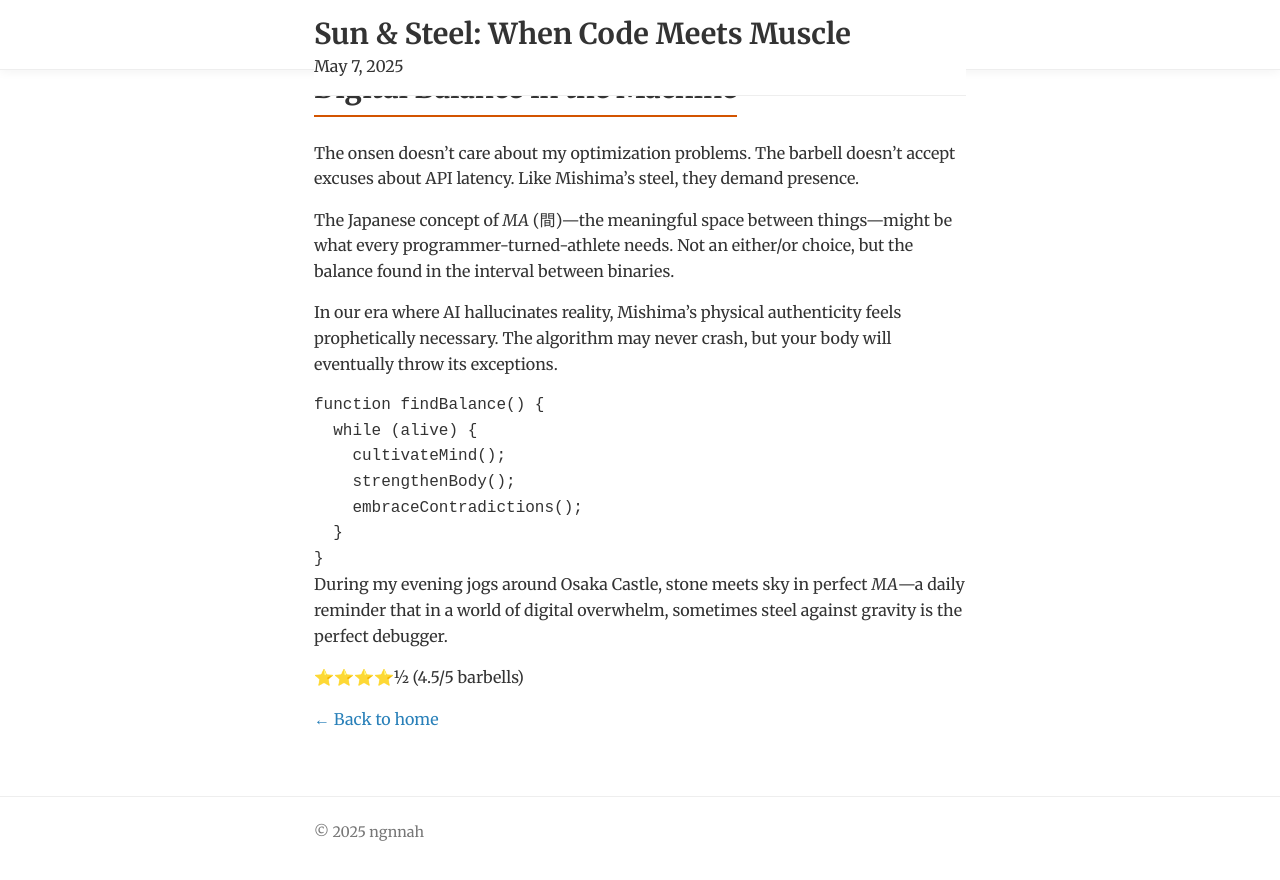
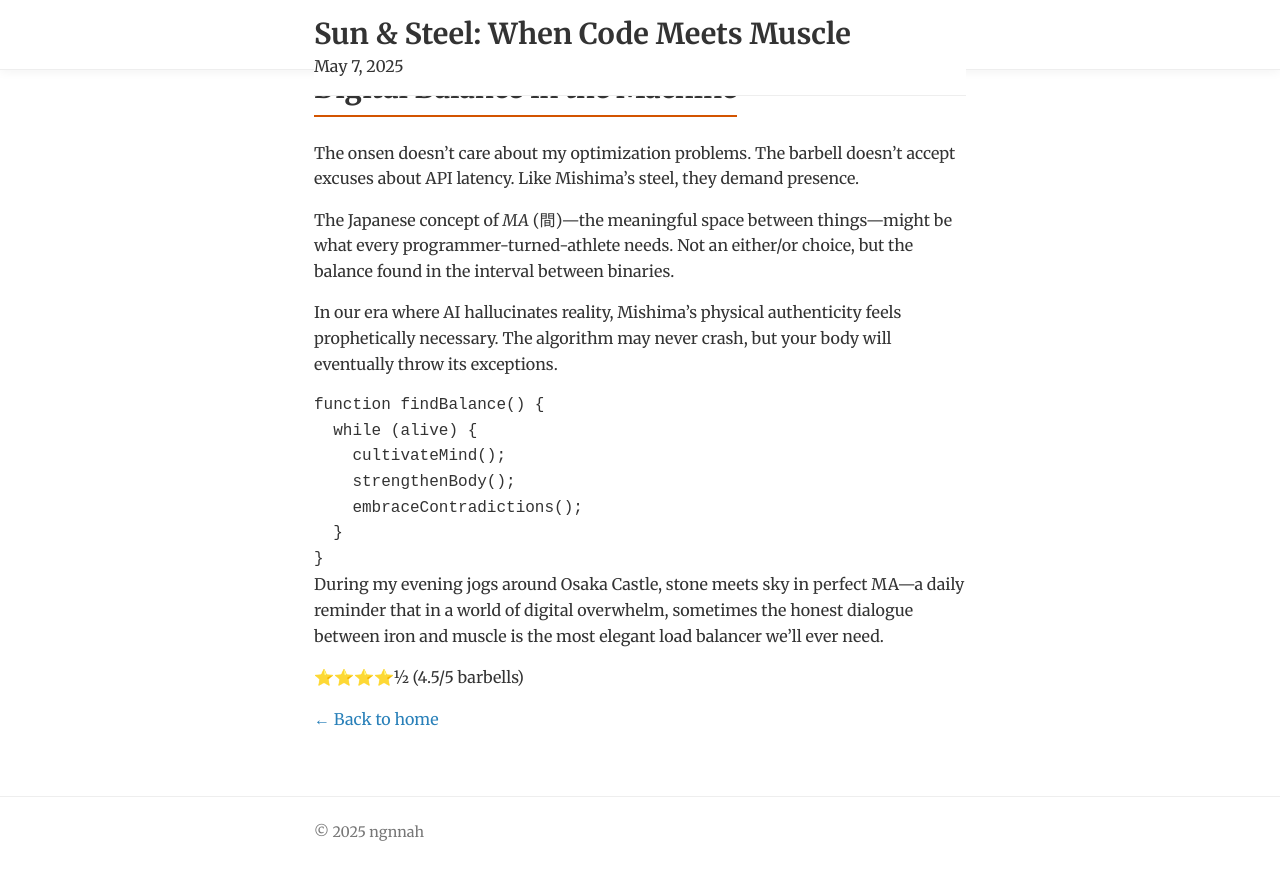
Before and after one commit to ngnnah/ngnnah.github.io, a Jekyll site: the page built from _posts/2025-05-07-book-review-sun-and-steel.md, in a window 1280 px wide and 900 px high, scrolled down 717 px. Shown: the top 880 px of the window. Built offline with Jekyll 4.4.1, drawn with Linux system fonts in a browser that asks for light colours.

Commit message:
load balancer

````diff
--- a/_posts/2025-05-07-book-review-sun-and-steel.md
+++ b/_posts/2025-05-07-book-review-sun-and-steel.md
@@ -42,6 +42,6 @@ function findBalance() {
 }
 ```
 
-During my evening jogs around Osaka Castle, stone meets sky in perfect _MA_—a daily reminder that in a world of digital overwhelm, sometimes steel against gravity is the perfect debugger.
+During my evening jogs around Osaka Castle, stone meets sky in perfect MA—a daily reminder that in a world of digital overwhelm, sometimes the honest dialogue between iron and muscle is the most elegant load balancer we'll ever need.
 
 ⭐⭐⭐⭐½ (4.5/5 barbells)
````
